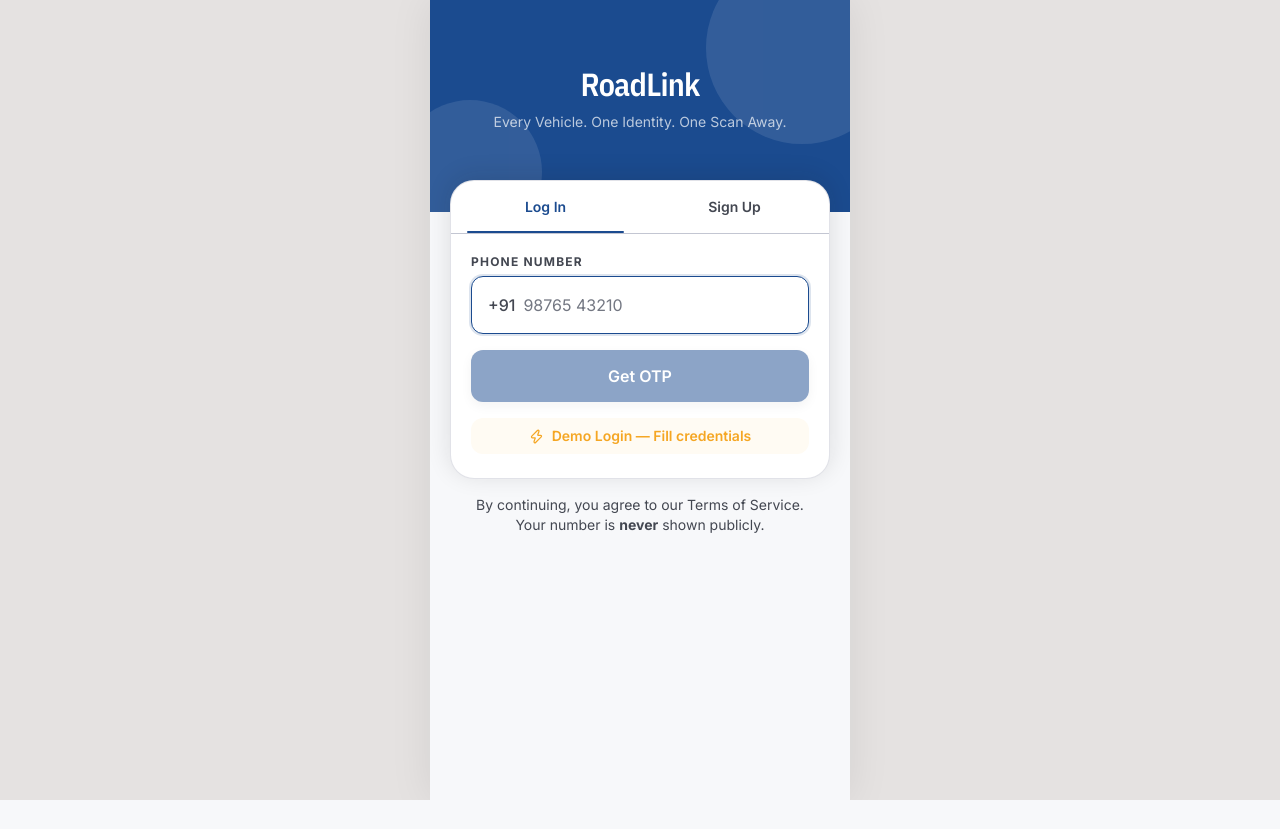
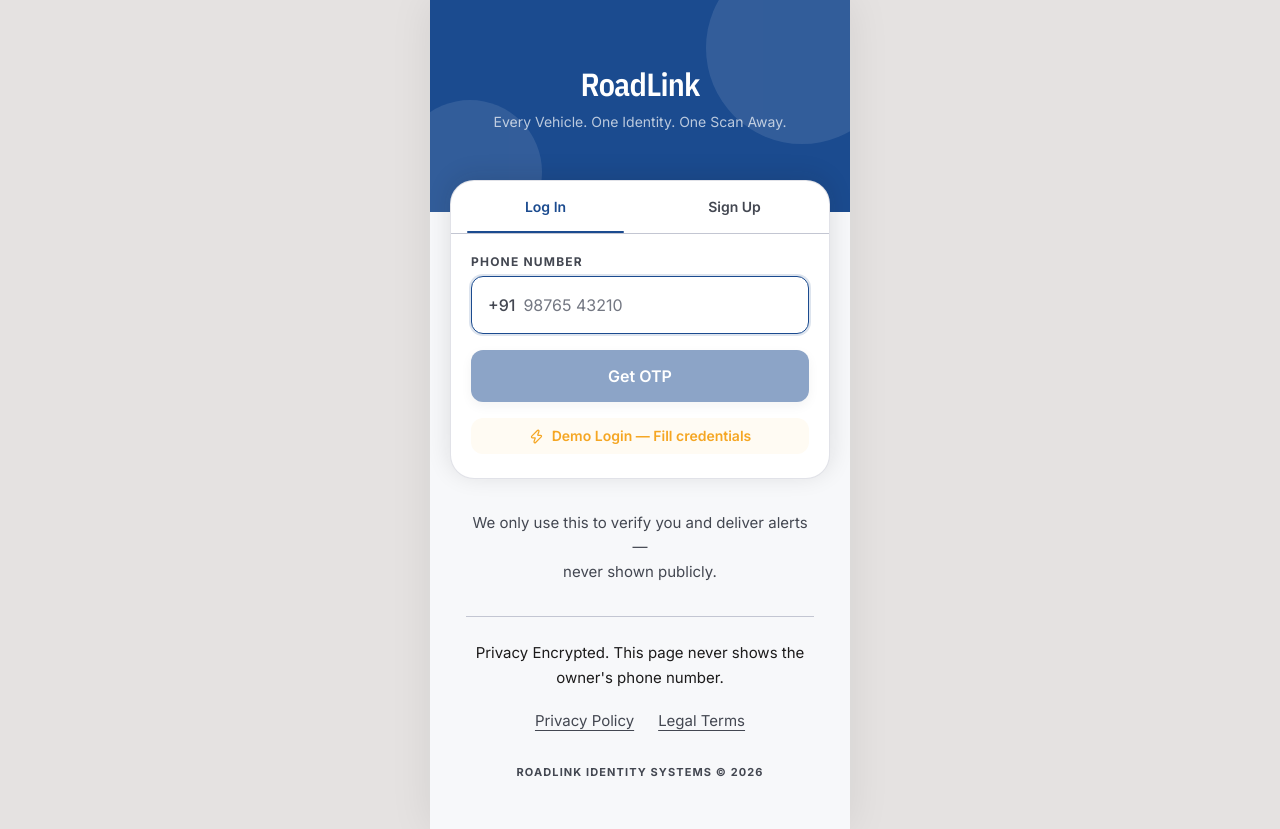
Before and after one commit to ajinkya682/roadlink-demo-app, a React (Vite) app: page /login in a window 1280 px wide. Before the commit the page ends 800 px from the top, so only its background shows below. Built offline with nearby package versions, Linux system fonts and the light colour scheme.

Commit message:
feat: update LoginRegister component with enhanced privacy messaging and improved layout for user reassurance

```diff
--- a/src/pages/auth/LoginRegister.jsx
+++ b/src/pages/auth/LoginRegister.jsx
@@ -113,10 +113,23 @@
           </form>
         </div>
 
-        <p className="mt-4 text-center font-body text-body-sm text-on-surface-muted px-4">
-          By continuing, you agree to our Terms of Service.<br />
-          Your number is <strong>never</strong> shown publicly.
-        </p>
+        <div className="mt-8 pb-4 text-center px-4">
+          <p className="font-body text-[15px] text-on-surface-muted mb-8 leading-relaxed">
+            We only use this to verify you and deliver alerts —<br />never shown publicly.
+          </p>
+          <div className="border-t border-outline-light pt-6">
+            <p className="font-body text-[15px] text-on-surface mb-5 leading-relaxed">
+              Privacy Encrypted. This page never shows the<br />owner's phone number.
+            </p>
+            <div className="flex justify-center gap-6 mb-6">
+              <button className="font-body text-[15px] text-on-surface-muted hover:text-navy underline underline-offset-4">Privacy Policy</button>
+              <button className="font-body text-[15px] text-on-surface-muted hover:text-navy underline underline-offset-4">Legal Terms</button>
+            </div>
+            <p className="font-body text-[11px] font-bold tracking-[0.1em] text-on-surface-muted uppercase mt-8">
+              ROADLINK IDENTITY SYSTEMS © 2026
+            </p>
+          </div>
+        </div>
       </div>
     </div>
   );
```
